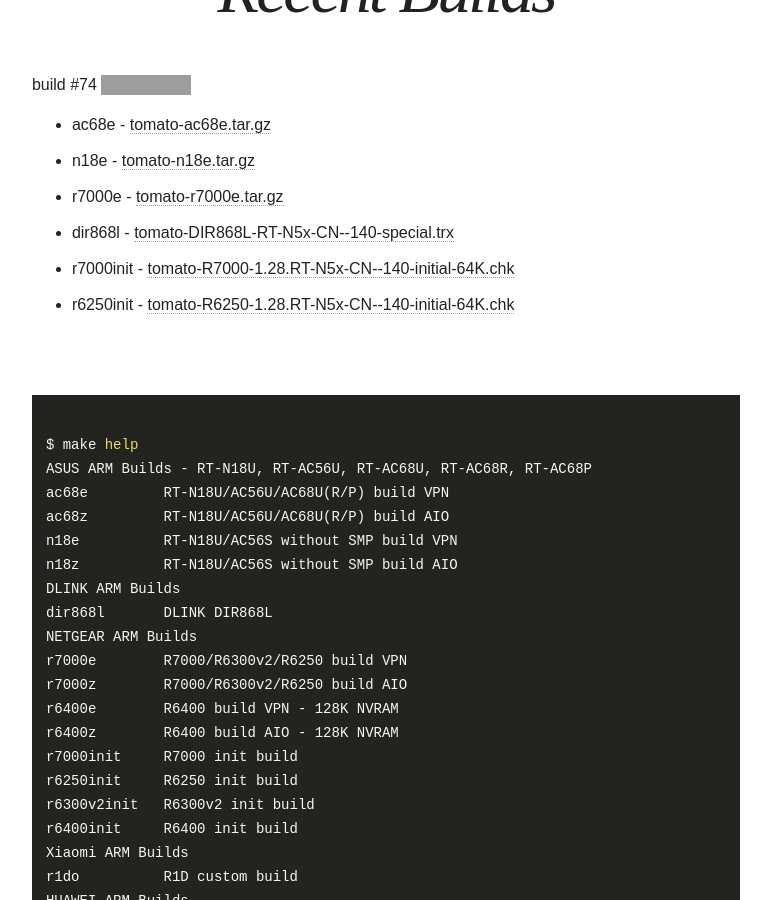
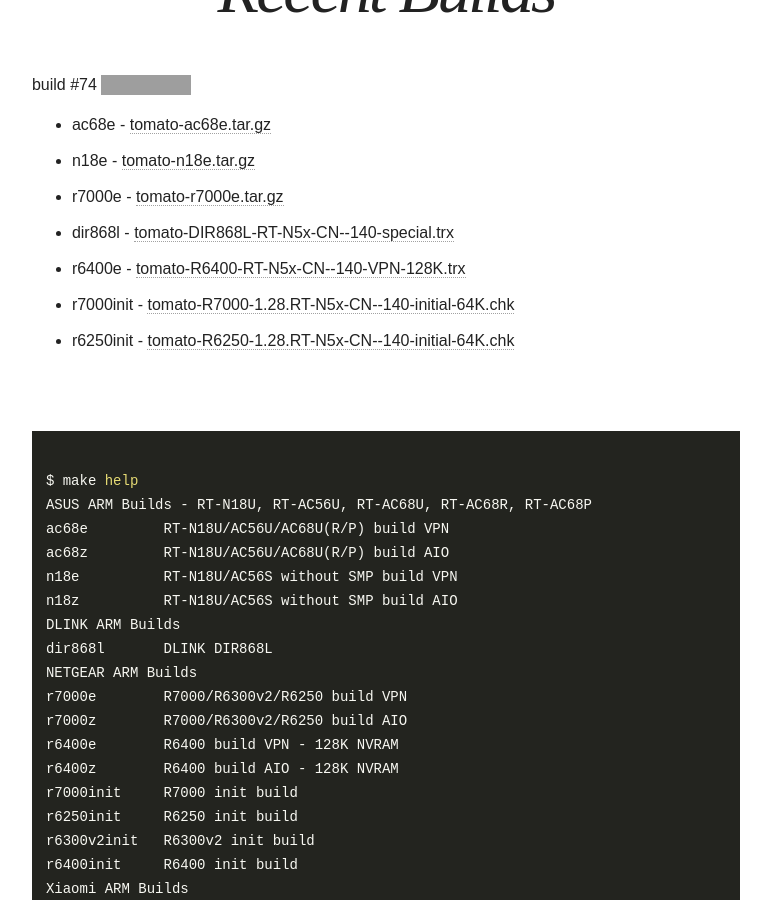
Before and after one commit to oglopss/tomato-arm-ci-jekyll, a Jekyll site: the page built from index.html, in a window 1280 px wide and 900 px high, scrolled down 523 px. Shown: the whole window, without its empty margins (254-1025 px from the left). Built offline with Jekyll 4.4.1, drawn with Linux system fonts in a browser that asks for light colours; nearby versions of some CDN libraries; grey boxes are pictures that could not be loaded.

Commit message:
Travis build 74 r6400e pushed to gh-pages

```diff
--- a/_data/ss.yml
+++ b/_data/ss.yml
@@ -6,3 +6,4 @@ files:
   - 0005 dir868l tomato-DIR868L-RT-N5x-CN--140-special.trx
   - 0008 r7000init tomato-R7000-1.28.RT-N5x-CN--140-initial-64K.chk
   - 0009 r6250init tomato-R6250-1.28.RT-N5x-CN--140-initial-64K.chk
+  - 0006 r6400e tomato-R6400-RT-N5x-CN--140-VPN-128K.trx
```
